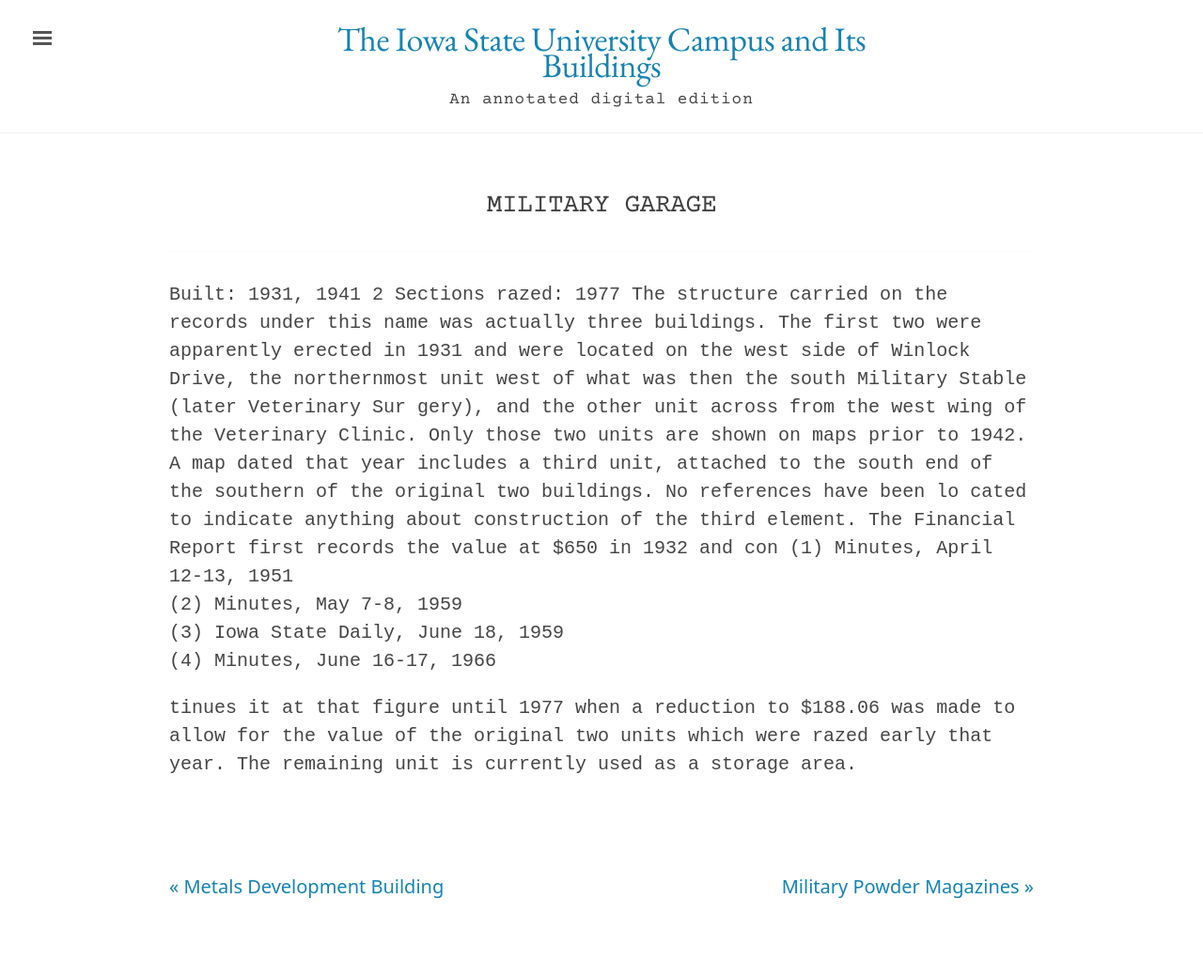
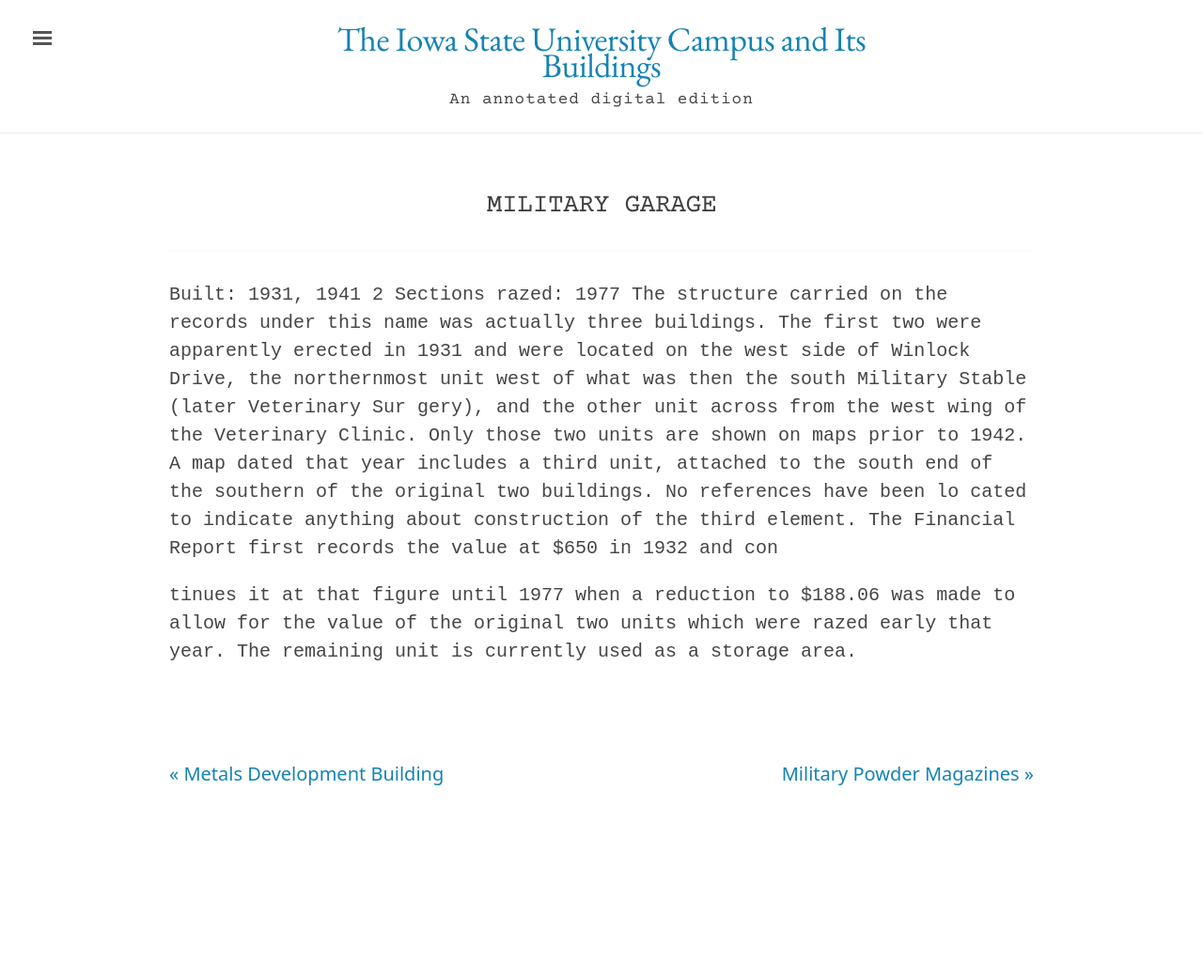
Before and after one commit to emanderson811/day-edition, a Jekyll site: the page built from _texts/buildings/143day-military-garage.md, in a window 1280 px wide. Shown: the whole page at 94% size. Built offline with Jekyll 4.4.1, drawn with Linux system fonts in a browser that asks for light colours; after the commit the page ends 919 px from its top, so only the background shows below that.

Commit message:
Update 143day-military-garage.md

```diff
--- a/_texts/buildings/143day-military-garage.md
+++ b/_texts/buildings/143day-military-garage.md
@@ -25,10 +25,7 @@
 southern of the original two buildings. No references have been lo
 cated to indicate anything about construction of the third element.
 The Financial Report first records the value at $650 in 1932 and con
-(1)  Minutes, April 12-13,  1951
-(2)  Minutes, May 7-8,  1959
-(3)  Iowa State Daily,  June  18, 1959
-(4)  Minutes,  June  16-17,  1966
+
 
 tinues it at that figure until 1977 when a reduction to $188.06 was made to allow for the value of the original two units which were razed early that year.
 The remaining unit is currently used as a storage area.
```
